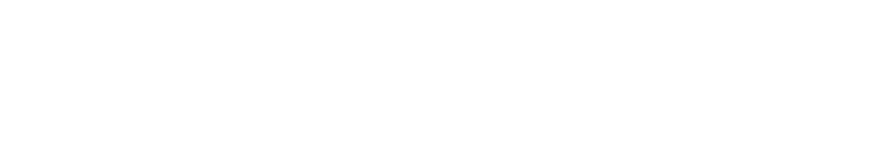
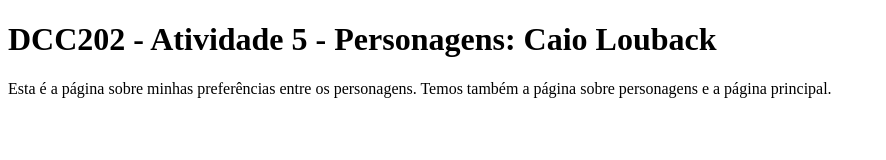
Before and after one commit to ufjf-dcc202/ufjf-dcc202-2023-3-b-atv5-CaioLouback, a website: page personagens.html in a window 1280 px wide. Shown: the whole page, without its empty margins (0-886 px from the left). Drawn offline with Linux system fonts and the light colour scheme.

Commit message:
Main, título parágrafo e links

```diff
--- a/personagens.html
+++ b/personagens.html
@@ -6,6 +6,13 @@
     <title>DCC202 - Atividade 5 - Personagens: Caio Louback</title>
 </head>
 <body>
+    <main>
+        <h1>DCC202 - Atividade 5 - Personagens: Caio Louback</h1>
+        <p>Esta é a página sobre minhas preferências entre os personagens. Temos também a página sobre personagens e a página principal.
+            <a href=""></a>
+            <a href=""></a>
 
+        </p>
+    </main>
 </body>
 </html>
```
